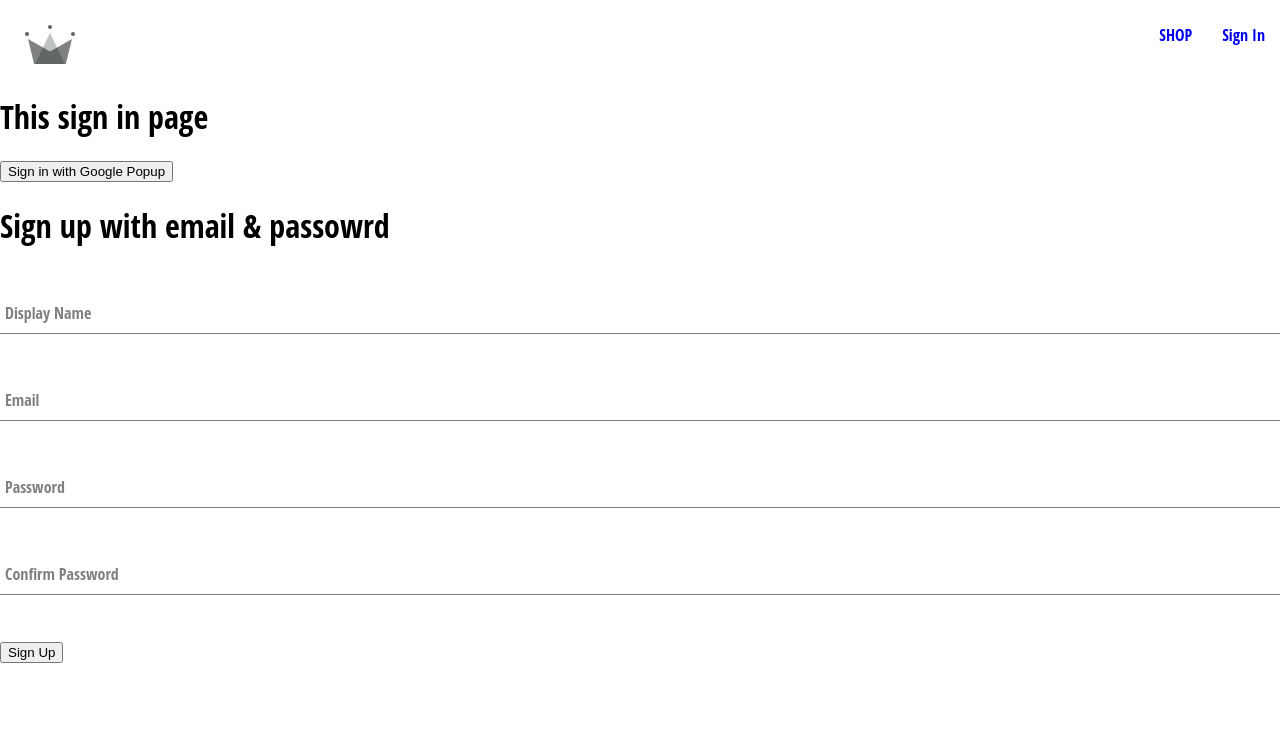
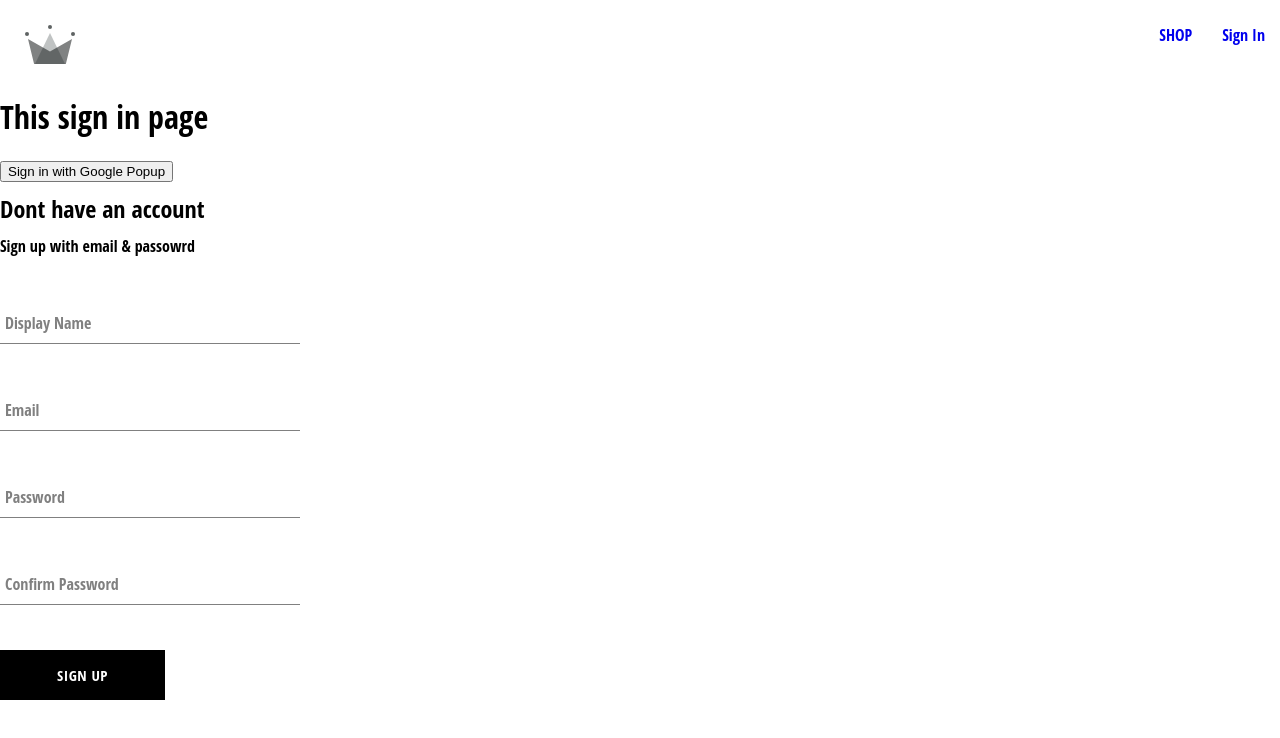
Before and after one commit to Adityagautamm/crwn-clothing, a React (Create React App) app: page /sign-in in a window 1280 px wide. Shown: the top 738 px of the page. Built offline with nearby package versions, Linux system fonts and the light colour scheme.

Commit message:
button component added

```diff
--- /dev/null
+++ b/src/components/button/button.component.jsx
@@ -0,0 +1,20 @@
+/*
+Button type
+default
+inverted
+google
+
+
+*/
+const BUTTON_TYPE_CLASSES= {
+    google: 'google-sign-in',
+    inverted: 'inverted'
+}
+
+const Button = ({children, buttonType, ...otherProps}) =>{
+return <button className={`button-container ${BUTTON_TYPE_CLASSES[buttonType]}`} {...otherProps}>
+    {children}
+</button>
+}
+
+export default Button
--- /dev/null
+++ b/src/components/button/button.styles.scss
@@ -0,0 +1,46 @@
+.button-container {
+    min-width: 165px;
+    width: auto;
+    height: 50px;
+    letter-spacing: 0.5px;
+    line-height: 50px;
+    padding: 0 35px 0 35px;
+    font-size: 15px;
+    background-color: black;
+    color: white;
+    text-transform: uppercase;
+    font-family: 'Open Sans Condensed';
+    font-weight: bolder;
+    border: none;
+    cursor: pointer;
+    display: flex;
+    justify-content: center;
+
+    &:hover {
+      background-color: white;
+      color: black;
+      border: 1px solid black;
+    }
+
+    &.google-sign-in {
+      background-color: #4285f4;
+      color: white;
+
+      &:hover {
+        background-color: #357ae8;
+        border: none;
+      }
+    }
+
+    &.inverted {
+      background-color: white;
+      color: black;
+      border: 1px solid black;
+
+      &:hover {
+        background-color: black;
+        color: white;
+        border: none;
+      }
+    }
+  }
--- a/src/components/sign-up-form/sign-up-form.component.jsx
+++ b/src/components/sign-up-form/sign-up-form.component.jsx
@@ -4,7 +4,9 @@
   createUserDocumentFromAuth,
 } from "../../utils/firebase/firebase.utils";
 import FormInput from "../form-input/form-input.component";
-
+ import './sign-up-form.styles.scss'
+ import '../button/button.styles.scss'
+import Button from "../button/button.component";
 const defaultFormFields = {
   displayName: "",
   email: "",
@@ -48,8 +50,9 @@
   };
 
   return (
-    <div>
-      <h1>Sign up with email & passowrd</h1>
+    <div className="sign-up-container">
+      <h2>Dont have an account</h2>
+      <span>Sign up with email & passowrd</span>
       <form onSubmit={handleSubmit}>
         <FormInput
           label="Display Name"
@@ -86,7 +89,7 @@
           value={confirmPassword}
           onChange={handleChange}
         />
-        <button type="submit">Sign Up</button>
+        <Button  type="submit">Sign Up</Button>
       </form>
     </div>
   );
--- a/src/components/sign-up-form/sign-up-form.styles.scss
+++ b/src/components/sign-up-form/sign-up-form.styles.scss
@@ -0,0 +1,10 @@
+.sign-up-container {
+  display: flex;
+  flex-direction: column;
+  width: 300px;
+
+  h2{
+
+    margin: 10px 0;
+  }
+}
```
